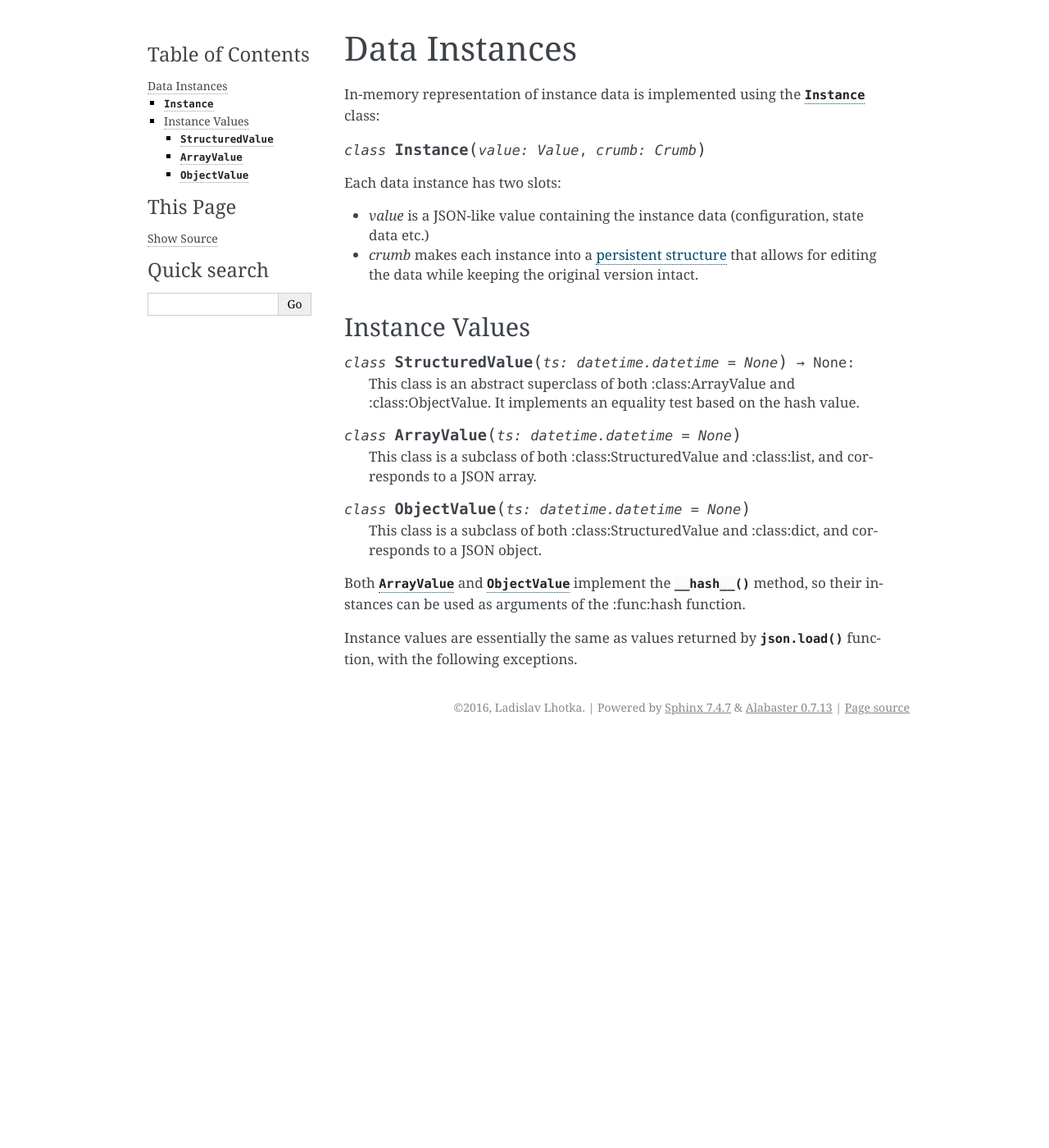
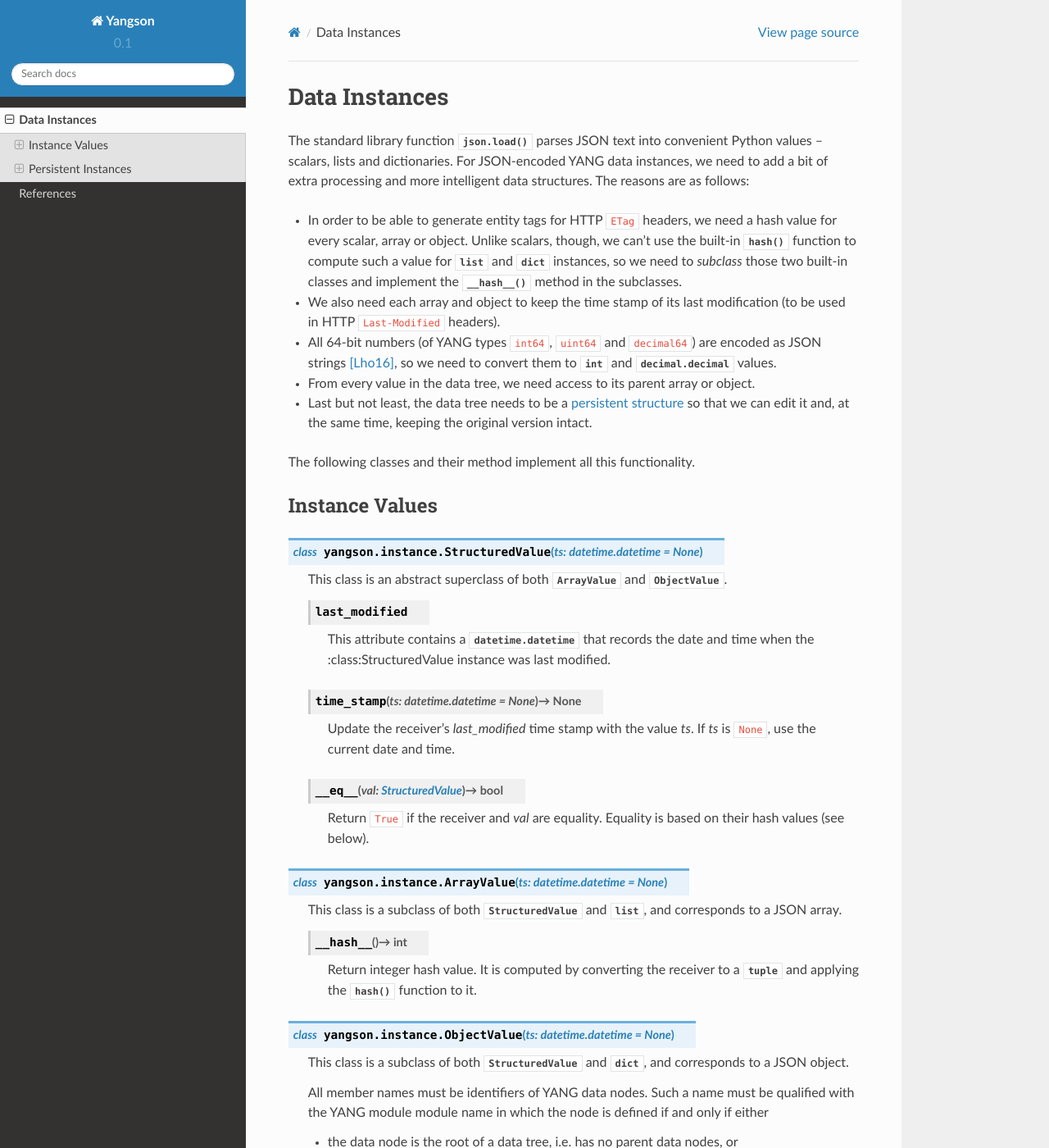
Before and after one commit to CZ-NIC/yangson, a Sphinx documentation site: the page built from docs/instances.rst, in a window 1280 px wide and 1400 px high. Shown: the whole window at 82% size. Built offline with Sphinx 7.4.7 and the Read the Docs theme 2.0.0, drawn with Linux system fonts in a browser that asks for light colours; some of the changed text lies outside the part shown.

Commit message:
Write documentation for the Instance class.

```diff
--- a/docs/conf.py
+++ b/docs/conf.py
@@ -113,7 +113,7 @@
 
 # The theme to use for HTML and HTML Help pages.  See the documentation for
 # a list of builtin themes.
-html_theme = 'alabaster'
+html_theme = 'sphinx_rtd_theme'
 
 # Theme options are theme-specific and customize the look and feel of a theme
 # further.  For a list of options available for each theme, see the
--- a/docs/index.rst
+++ b/docs/index.rst
@@ -7,7 +7,7 @@
    :maxdepth: 2
 
    instances
-
+   references
 
 Indices and tables
 ==================
--- a/docs/instances.rst
+++ b/docs/instances.rst
@@ -2,50 +2,96 @@
 Data Instances
 **************
 
-In-memory representation of instance data is implemented using the :class:`Instance` class:
+.. module:: yangson.instance
+   :synopsis: Classes and methods for working with YANG data
+	      instances.
+.. moduleauthor:: Ladislav Lhotka <lhotka@nic.cz>
 
-.. class:: Instance(value: Value, crumb: Crumb)
+The standard library function :func:`json.load` parses JSON text into
+convenient Python values – scalars, lists and dictionaries. For JSON-encoded
+YANG data instances, we need to add a bit of extra processing and more
+intelligent data structures. The reasons are as follows:
 
-Each data instance has two slots:
+* In order to be able to generate entity tags for HTTP ``ETag``
+  headers, we need a hash value for every scalar, array or
+  object. Unlike scalars, though, we can't use the built-in
+  :func:`hash` function to compute such a value for :class:`list` and
+  :class:`dict` instances, so we need to *subclass* those two built-in
+  classes and implement the :meth:`__hash__` method in the subclasses.
 
-* *value* is a JSON-like value containing the instance data (configuration, state data etc.)
-* *crumb* makes each instance into a `persistent structure`__ that allows for editing the data while keeping the original version intact.
+* We also need each array and object to keep the time stamp of its
+  last modification (to be used in HTTP ``Last-Modified`` headers).
+
+* All 64-bit numbers (of YANG types ``int64``, ``uint64`` and
+  ``decimal64``) are encoded as JSON strings [Lho16]_, so we need to
+  convert them to :class:`int` and :class:`decimal.decimal` values.
+
+* From every value in the data tree, we need access to its parent
+  array or object.
+
+* Last but not least, the data tree needs to be a `persistent
+  structure`__ so that we can edit it and, at the same time, keeping
+  the original version intact.
+
+The following classes and their method implement all this functionality.
 
 __ https://en.wikipedia.org/wiki/Persistent_data_structure
 
 Instance Values
 ===============
 
-.. class:: StructuredValue(ts:datetime.datetime=None) -> None:
+.. class:: StructuredValue(ts:datetime.datetime=None)
 
-   This class is an abstract superclass of both :class:ArrayValue and
-   :class:ObjectValue. It implements an equality test based on the
-   hash value.
+   This class is an abstract superclass of both :class:`ArrayValue` and
+   :class:`ObjectValue`.
 
-   .. attribute::last_modified
+   .. attribute:: last_modified
 
       This attribute contains a :class:`datetime.datetime` that
       records the date and time when the :class:StructuredValue
       instance was last modified.
 
-   .. method::time_stamp(ts:datetime.datetime=None)
+   .. method:: time_stamp(ts: datetime.datetime = None) -> None
 
       Update the receiver's *last_modified* time stamp with the value
       *ts*. If *ts* is ``None``, use the current date and time.
 
+   .. method:: __eq__(val: StructuredValue) -> bool
+
+      Return ``True`` if the receiver and *val* are equality. Equality
+      is based on their hash values (see below).
+
 .. class:: ArrayValue(ts:datetime.datetime=None)
 
-   This class is a subclass of both :class:StructuredValue and
-   :class:list, and corresponds to a JSON array.
+   This class is a subclass of both :class:`StructuredValue` and
+   :class:`list`, and corresponds to a JSON array.
+
+   .. method:: __hash__() -> int
+
+      Return integer hash value. It is computed by converting the
+      receiver to a :class:`tuple` and applying the :func:`hash`
+      function to it.
 
 .. class:: ObjectValue(ts:datetime.datetime=None)
 
-   This class is a subclass of both :class:StructuredValue and
-   :class:dict, and corresponds to a JSON object.
+   This class is a subclass of both :class:`StructuredValue` and
+   :class:`dict`, and corresponds to a JSON object.
 
-Both :class:`ArrayValue` and :class:`ObjectValue` implement the
-:meth:`__hash__` method, so their instances can be used as arguments of
-the :func:hash function.
+   All member names must be identifiers of YANG data nodes. Such a
+   name must be qualified with the YANG module module name in which
+   the node is defined if and only if either
 
-Instance values are essentially the same as values returned by
-:func:`json.load` function, with the following exceptions.
+   * the data node is the root of a data tree, i.e. has no parent data
+     nodes, or
+   * the data node's parent is defined in the same module.
+
+   .. method:: __hash__() -> int
+
+      Return integer hash value. It is computed by taking a sorted
+      list of the receiver's items, converting it to a :class:`tuple`
+      and applying the :func:`hash` function.
+
+Persistent Instances
+====================
+
+.. class:: Instance(value: Value, crumb: Crumb)
```
Also changed, not shown: docs/references.rst (added, +8 -0 lines).
